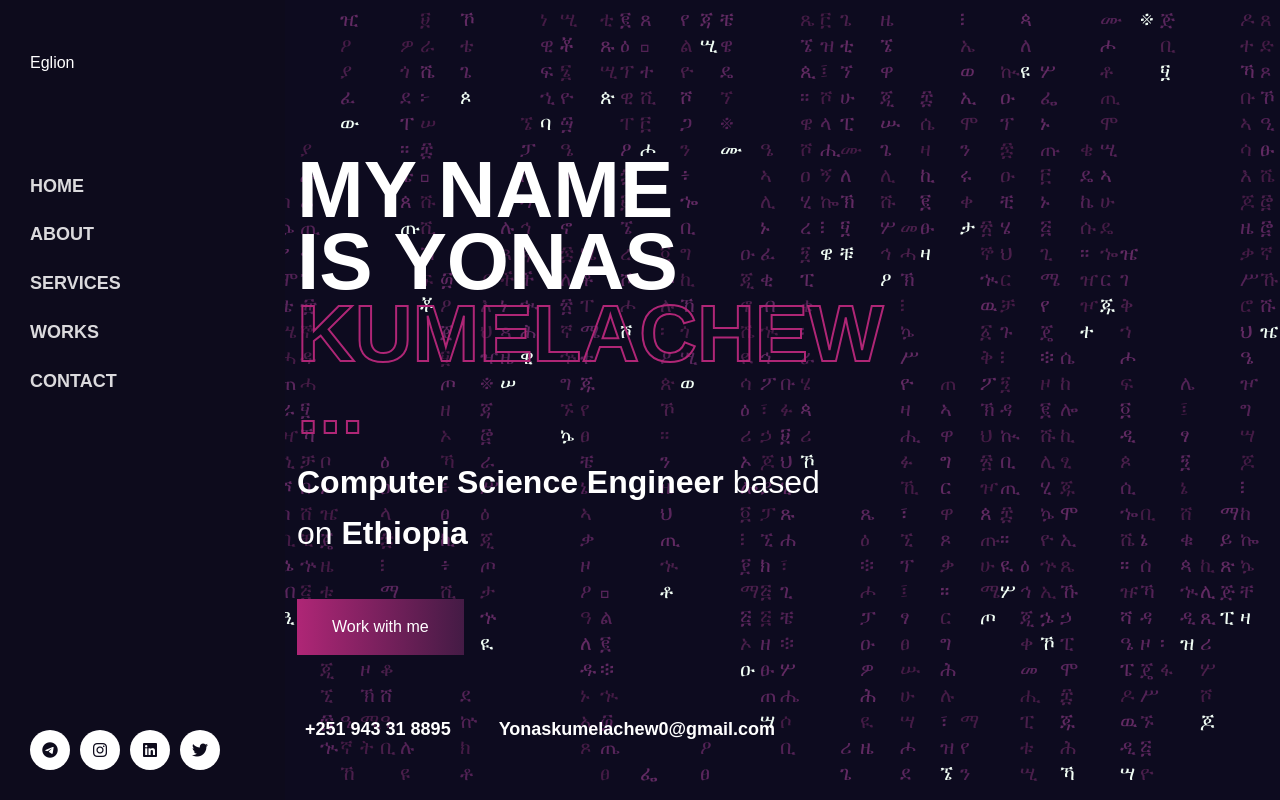
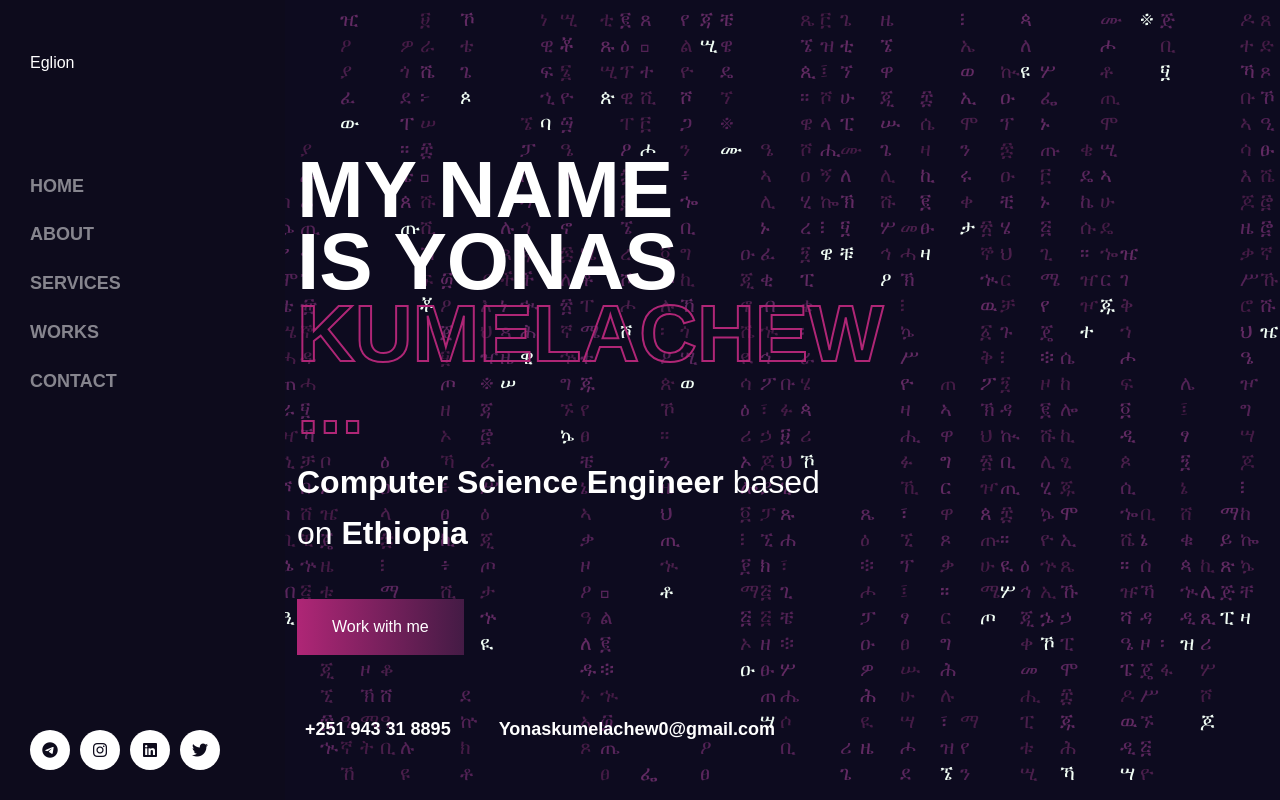
Before and after one commit to yonasKu/portfolio, an Angular app: page / in a window 1280 px wide. Shown: the top 800 px of the page. Built offline with nearby package versions, Linux system fonts and the light colour scheme.

Commit message:
fourth commit

```diff
--- a/src/app/navbar/navbar.component.css
+++ b/src/app/navbar/navbar.component.css
@@ -10,12 +10,7 @@
 .logo-text {
   color: #fff;
 }
-.navbar-left .main-menu {
-  margin: 0;
-  padding: 40px 0 0;
-  list-style: none;
-  flex: 1;
-}
+
 ul {
   display: block;
   list-style-type: disc;
@@ -34,40 +29,7 @@ ol,
 ul {
   padding-left: 2rem;
 }
-.navbar-left .main-menu a.active {
-  opacity: 1;
-}
 
-.navbar-left .main-menu a.active:after {
-  width: 65px;
-}
-
-.navbar-left .main-menu a {
-  padding: 10px 30px;
-  position: relative;
-  display: flex;
-  font-size: 18px;
-  text-transform: uppercase;
-  font-weight: 600;
-  color: #fff;
-  opacity: 0.85;
-}
-.navbar-left .main-menu a:after {
-  content: "";
-  position: absolute;
-  top: 0;
-  bottom: 0;
-  margin: auto;
-  width: 0;
-  right: 0;
-  height: 3px;
-  background: linear-gradient(
-    270.16deg,
-    var(--px-theme) 33.61%,
-    rgba(175, 38, 118, 0) 92.05%
-  );
-  transition: ease all 0.35s;
-}
 
 a {
   text-decoration: none;
@@ -201,14 +163,6 @@ svg {
 .logo-light {
   display: none;
 }
-img {
-  max-width: 100%;
-}
-
-img,
-svg {
-  vertical-align: middle;
-}
 
 @media (min-width: 1201px) {
   .mob-header {
@@ -262,7 +216,7 @@ svg {
   text-transform: uppercase;
   font-weight: 600;
   color: var(--px-white);
-  opacity: 0.85;
+  opacity: 0.5;
 }
 
 @media (max-width: 1200px) {
@@ -322,7 +276,7 @@ svg {
   background-color: var(--px-theme);
 }
 
-.navbar-left.menu-open{
-  width: 200;
+.navbar-left.menu-open {
+  width: 220;
   /* Add any other styles you want */
 }
--- a/src/app/navbar/navbar.component.html
+++ b/src/app/navbar/navbar.component.html
@@ -27,29 +27,16 @@
       </a>
     </li>
     <li>
-      <a class="menu-item" activeclass="active" href="#about" spyon="about">
-        About
-      </a>
+      <a class="menu-item" href="#about" spyon="about"> About </a>
     </li>
     <li>
-      <a
-        class="menu-item"
-        activeclass="active"
-        href="#services"
-        spyon="services"
-      >
-        Services
-      </a>
+      <a class="menu-item" href="#services" spyon="services"> Services </a>
     </li>
     <li>
-      <a class="menu-item" activeclass="active" href="#work" spyon="work">
-        Works
-      </a>
+      <a class="menu-item" href="#work" spyon="work"> Works </a>
     </li>
     <li>
-      <a class="menu-item" activeclass="active" href="#contact" spyon="contact">
-        Contact
-      </a>
+      <a class="menu-item" href="#contact" spyon="contact"> Contact </a>
     </li>
   </ul>
 
@@ -58,10 +45,14 @@
       <a href="https://t.me/Truediogenes"><i class="fab fa-telegram"></i></a>
     </li>
     <li>
-      <a href="https://www.instagram.com/7he_phineas/"><i class="fab fa-instagram"></i></a>
+      <a href="https://www.instagram.com/7he_phineas/"
+        ><i class="fab fa-instagram"></i
+      ></a>
     </li>
     <li>
-      <a href="https://www.linkedin.com/in/yonas-kumelachew-458256259/"><i class="fab fa-linkedin"></i></a>
+      <a href="https://www.linkedin.com/in/yonas-kumelachew-458256259/"
+        ><i class="fab fa-linkedin"></i
+      ></a>
     </li>
     <li>
       <a href="javascript:"><i class="fab fa-twitter"></i></a>
```
